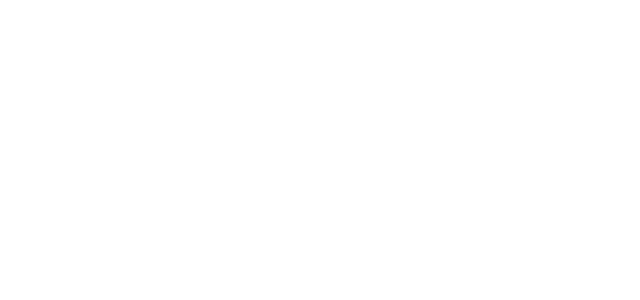
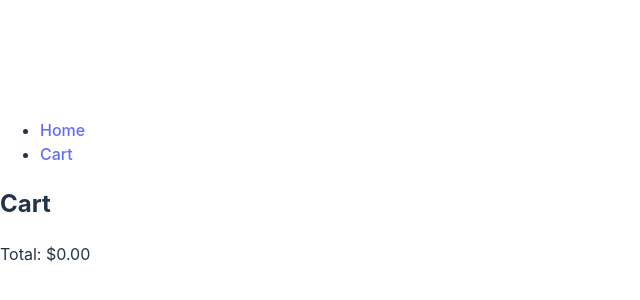
Before and after one commit to mwalterg/capstone, a React (Vite) app: page /cart in a window 1280 px wide. Before the commit this address had no page. Shown: the part 208-508 px from the top of the page, without its empty margins (0-640 px from the left). Built offline with nearby package versions, Linux system fonts and the light colour scheme.

Commit message:
cart functioning and added Navbar

```diff
--- a/src/App.jsx
+++ b/src/App.jsx
@@ -2,19 +2,21 @@
 import { Routes, Route } from 'react-router-dom';
 import ProductListPage from './pages/ProductListPage';
 import ProductDetailsPage from './pages/ProductDetailsPage';
-//import CartPage from './pages/CartPage';
-//import CheckoutPage from './pages/CheckoutPage';
+import CartPage from './pages/CartPage'; // Import the CartPage
+import Navbar from './components/Navbar';
+import { CartProvider } from './components/CartContext'; // Import the CartProvider
 
 function App() {
   return (
-    <Routes>
-
+    <CartProvider> {/* Wrap your app with CartProvider */}
+      <Navbar />
+      <Routes>
         <Route exact path="/" element={<ProductListPage />} />
         <Route path="/product/:id" element={<ProductDetailsPage />} />
-        {/*<Route path="/cart" element={<CartPage />} />*/}
+        <Route path="/cart" element={<CartPage />} /> {/* Add a route for the CartPage */}
         {/*<Route path="/checkout" element={<CheckoutPage />} />*/}
-
-    </Routes>
+      </Routes>
+    </CartProvider>
   );
 }
 
--- /dev/null
+++ b/src/components/CartContext.jsx
@@ -0,0 +1,29 @@
+import React, { createContext, useContext, useState } from 'react';
+
+const CartContext = createContext();
+
+export function CartProvider({ children }) {
+  const [cart, setCart] = useState([]);
+
+  // Function to add an item to the cart
+  const addToCart = (item) => {
+    console.log('Adding item to cart:', item);
+    setCart([...cart, item]);
+  };
+
+  // Function to remove an item from the cart
+  const removeFromCart = (itemId) => {
+    console.log('Removing item from cart:', itemId);
+    setCart(cart.filter((item) => item.id !== itemId));
+  };
+
+  return (
+    <CartContext.Provider value={{ cart, addToCart, removeFromCart }}>
+      {children}
+    </CartContext.Provider>
+  );
+}
+
+export function useCart() {
+  return useContext(CartContext);
+}
--- /dev/null
+++ b/src/components/Navbar.jsx
@@ -0,0 +1,19 @@
+import React from 'react';
+import { Link } from 'react-router-dom';
+
+function Navbar() {
+  return (
+    <nav>
+      <ul>
+        <li>
+          <Link to="/">Home</Link>
+        </li>
+        <li>
+          <Link to="/cart">Cart</Link>
+        </li>
+      </ul>
+    </nav>
+  );
+}
+
+export default Navbar;
--- a/src/pages/CartPage.jsx
+++ b/src/pages/CartPage.jsx
@@ -0,0 +1,25 @@
+import React from 'react';
+import { useCart } from '../components/CartContext'; // Import the CartContext
+
+function CartPage() {
+  const { cart } = useCart(); // Access the cart state from the CartContext
+
+  // Calculate the total price of items in the cart
+  const total = cart.reduce((acc, item) => acc + item.price, 0);
+
+  return (
+    <div>
+      <h2>Cart</h2>
+      <ul>
+        {cart.map((item) => (
+          <li key={item.id}>
+            {item.title} - ${item.price}
+          </li>
+        ))}
+      </ul>
+      <p>Total: ${total.toFixed(2)}</p>
+    </div>
+  );
+}
+
+export default CartPage;
--- a/src/pages/ProductDetailsPage.jsx
+++ b/src/pages/ProductDetailsPage.jsx
@@ -1,22 +1,29 @@
+// ProductDetailsPage.jsx
 import React, { useEffect, useState } from 'react';
 import { useParams } from 'react-router-dom';
 import { getProductById } from '../components/Api';
+import { useCart } from '../components/CartContext';
+import { Link } from 'react-router-dom'; // Import Link
 
 function ProductDetailsPage() {
   const { id } = useParams();
   const [product, setProduct] = useState(null);
+  const { addToCart } = useCart();
 
   useEffect(() => {
-    // Fetch product details by ID
     getProductById(id)
-      .then(data => setProduct(data))
-      .catch(error => console.error(error));
+      .then((data) => setProduct(data))
+      .catch((error) => console.error(error));
   }, [id]);
 
   if (!product) {
-
     return <p>Loading...</p>;
   }
+
+  const handleAddToCart = () => {
+    addToCart(product);
+    alert('Item added to cart');
+  };
 
   return (
     <div>
@@ -26,6 +33,8 @@
         <p>Price: ${product.price}</p>
         <p>Description: {product.description}</p>
         <img src={product.image} alt={product.title} />
+        <button onClick={handleAddToCart}>Add to Cart</button>
+        <Link to="/cart">Go to Cart</Link> {/* Add the Link component here */}
       </div>
     </div>
   );
```
Also changed, not shown: src/components/ProductDetails.jsx (+25 -10 lines), src/components/Cart.jsx (deleted).
